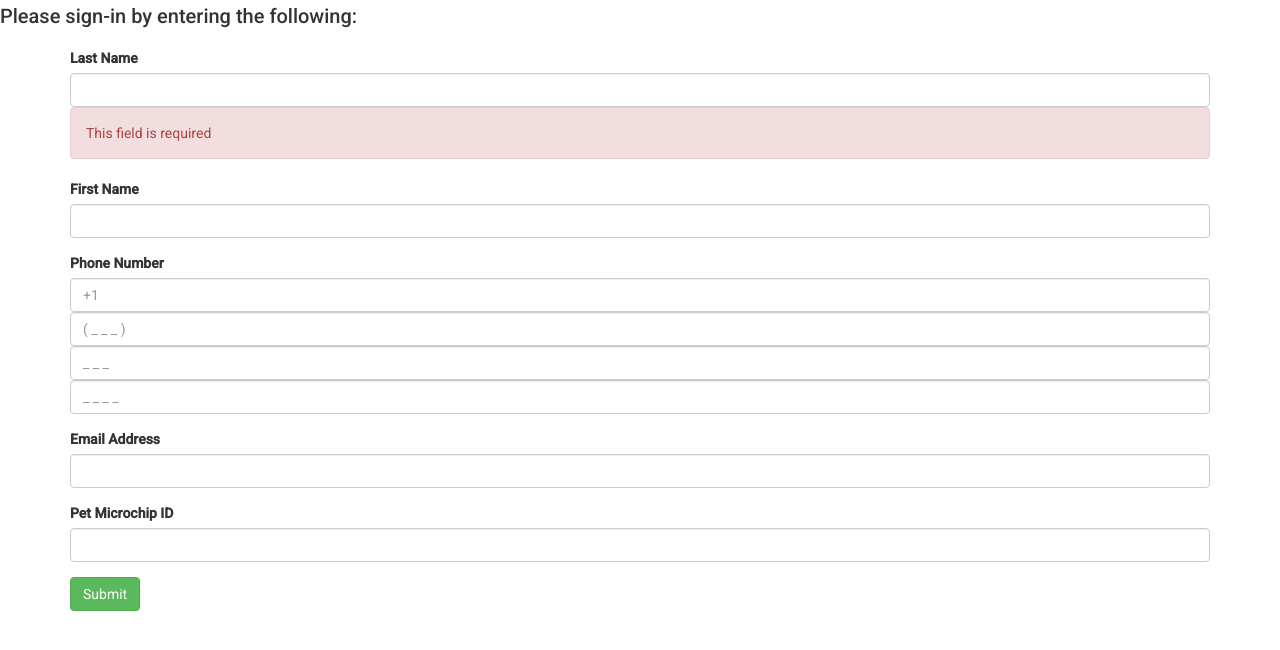
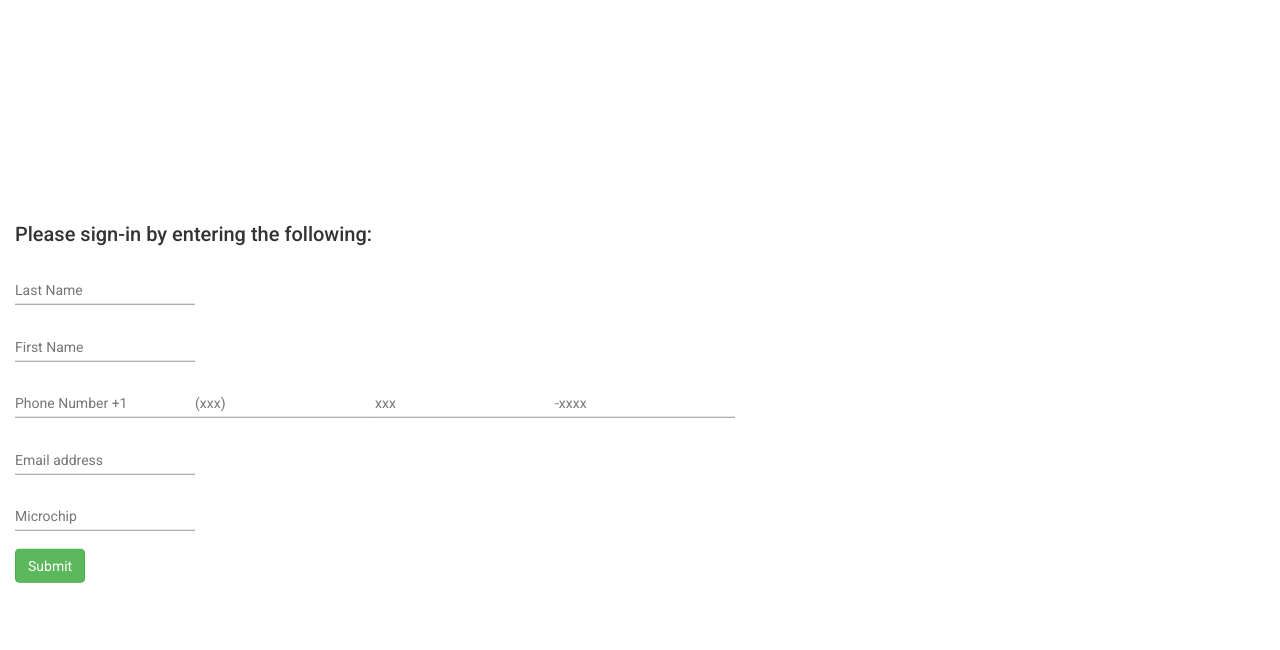
Before and after one commit to jakecastillo/aqs-frontend, an Angular app: page / in a window 1280 px wide. Shown: the top 650 px of the page. Built offline with nearby package versions, Linux system fonts and the light colour scheme.

Commit message:
Angular added

```diff
--- a/src/app/back-display/back-display.component.css
+++ /dev/null
@@ -1,3 +0,0 @@
-table {
-  width: 100%;
-}
--- a/src/app/back-display/back-display.component.html
+++ /dev/null
@@ -1,72 +0,0 @@
-<table mat-table [dataSource]="dataSource" class="mat-elevation-z8">
-  <!-- Name Column -->
-  <ng-container matColumnDef="name">
-    <th mat-header-cell *matHeaderCellDef> Last, First </th>
-    <td mat-cell *matCellDef="let element"> {{element.position}} </td>
-  </ng-container>
-
-  <!-- Pet ID Column -->
-  <ng-container matColumnDef="petID">
-    <th mat-header-cell *matHeaderCellDef> Pet ID </th>
-    <td mat-cell *matCellDef="let element"> {{element.name}} </td>
-  </ng-container>
-
-  <!-- Arrived Selection Column -->
-  <ng-container matColumnDef="select">
-    <th mat-header-cell *matHeaderCellDef>
-      <mat-checkbox (change)="$event ? masterToggle() : null"
-                    [checked]="selection.hasValue() && isAllSelected()"
-                    [indeterminate]="selection.hasValue() && !isAllSelected()"
-                    [aria-label]="checkboxLabel()">
-      </mat-checkbox>
-    </th>
-    <td mat-cell *matCellDef="let row">
-      <mat-checkbox (click)="$event.stopPropagation()"
-                    (change)="$event ? selection.toggle(row) : null"
-                    [checked]="selection.isSelected(row)"
-                    [aria-label]="checkboxLabel(row)">
-      </mat-checkbox>
-    </td>
-  </ng-container>
-
-  <!-- Inspected Selection Column -->
-  <ng-container matColumnDef="select">
-    <th mat-header-cell *matHeaderCellDef>
-      <mat-checkbox (change)="$event ? masterToggle() : null"
-                    [checked]="selection.hasValue() && isAllSelected()"
-                    [indeterminate]="selection.hasValue() && !isAllSelected()"
-                    [aria-label]="checkboxLabel()">
-      </mat-checkbox>
-    </th>
-    <td mat-cell *matCellDef="let row">
-      <mat-checkbox (click)="$event.stopPropagation()"
-                    (change)="$event ? selection.toggle(row) : null"
-                    [checked]="selection.isSelected(row)"
-                    [aria-label]="checkboxLabel(row)">
-      </mat-checkbox>
-    </td>
-  </ng-container>
-
-  <!-- Release Selection Column -->
-  <ng-container matColumnDef="select">
-    <th mat-header-cell *matHeaderCellDef>
-      <mat-checkbox (change)="$event ? masterToggle() : null"
-                    [checked]="selection.hasValue() && isAllSelected()"
-                    [indeterminate]="selection.hasValue() && !isAllSelected()"
-                    [aria-label]="checkboxLabel()">
-      </mat-checkbox>
-    </th>
-    <td mat-cell *matCellDef="let row">
-      <mat-checkbox (click)="$event.stopPropagation()"
-                    (change)="$event ? selection.toggle(row) : null"
-                    [checked]="selection.isSelected(row)"
-                    [aria-label]="checkboxLabel(row)">
-      </mat-checkbox>
-    </td>
-  </ng-container>
-
-  <tr mat-header-row *matHeaderRowDef="displayedColumns"></tr>
-  <tr mat-row *matRowDef="let row; columns: displayedColumns;"
-      (click)="selection.toggle(row)">
-  </tr>
-</table>
--- a/src/app/back-display/back-display.component.ts
+++ /dev/null
@@ -1,45 +0,0 @@
-// import { BackDisplayComponent } from 'app-back-display.component';
-import {SelectionModel} from '@angular/cdk/collections';
-import {Component} from '@angular/core';
-import {MatTableDataSource} from '@angular/material/table';
-
-export interface PeriodicElement {
-  name: string;
-  petID: string;
-}
-
-/**
- * @title Table with selection
- */
-@Component({
-  selector: 'app-back-display',
-  styleUrls: ['back-display.component.css'],
-  templateUrl: 'back-display.component.html',
-})
-export class BackDisplayComponent {
-  displayedColumns: string[] = ['name', 'petID', 'arrived', 'inspected', 'release'];
-  dataSource = new MatTableDataSource<BackDisplayComponent>(this.data);
-  selection = new SelectionModel<BackDisplayComponent>(true, []);
-
-  /** Whether the number of selected elements matches the total number of rows. */
-  isAllSelected() {
-    const numSelected = this.selection.selected.length;
-    const numRows = this.dataSource.data.length;
-    return numSelected === numRows;
-  }
-
-  /** Selects all rows if they are not all selected; otherwise clear selection. */
-  masterToggle() {
-    this.isAllSelected() ?
-        this.selection.clear() :
-        this.dataSource.data.forEach(row => this.selection.select(row));
-  }
-
-  /** The label for the checkbox on the passed row */
-  checkboxLabel(row?: BackDisplayComponent): string {
-    if (!row) {
-      return `${this.isAllSelected() ? 'select' : 'deselect'} all`;
-    }
-    return `${this.selection.isSelected(row) ? 'deselect' : 'select'} row ${row.position + 1}`;
-  }
-}
--- a/src/app/owner-form/owner-form.component.css
+++ b/src/app/owner-form/owner-form.component.css
@@ -0,0 +1,8 @@
+.container{
+    position: fixed;
+    top: 50%;
+    left: 50%;
+    -webkit-transform: translate(-50%, -50%);
+    transform: translate(-50%, -50%);
+    width:100%;
+   }
--- a/src/app/owner-form/owner-form.component.html
+++ b/src/app/owner-form/owner-form.component.html
@@ -1,46 +1,58 @@
-<h2>Please sign-in by entering the following:</h2>
-
 <div class="container">
+  <h2>Please sign-in by entering the following:</h2>
   <form>
     <!-- Last Name -->
-    <div class="form-group">
-      <label for="lastname">Last Name</label>
-      <input type="text" class="form-control" id="lastname" required>
-      <div class="alert alert-danger">    <!-- TODO: Implement error message if input has been left blank after submission -->
-        This field is required
-      </div>
-    </div>
+    <form class="example-form">
+      <mat-form-field class="example-full-width">
+        <mat-label>Last Name</mat-label>
+        <input matInput placeholder="Doe" value="">
+      </mat-form-field>
+      </form>
 
     <!-- First Name -->
-    <div class="form-group">
-      <label for="firstname">First Name</label>
-      <input type="text" class="form-control" id="firstname" required>
-    </div>
+    <form class="example-form">
+      <mat-form-field class="example-full-width">
+        <mat-label>First Name</mat-label>
+        <input matInput placeholder="John" value="">
+      </mat-form-field>
+      </form>
 
     <!-- Phone Number -->
-    <div class="form-group">
-      <label for="areaCode">Phone Number</label>
-      <input type="text" class="form-control" placeholder="+1" maxlength="3" id="areaCode" required>
-      <input type="text" class="form-control" placeholder="( _ _ _ )" maxlength="3" id="areaCode" required>
-      <input type="text" class="form-control" placeholder="_ _ _" maxlength="3" id="phone3" required>
-      <input type="text" class="form-control" placeholder="_ _ _ _" maxlength="4" id="phone4" required>
-    </div>
+    <form class="example-form">
+      <mat-form-field class="example-full-width">
+        <mat-label>Phone Number +1</mat-label>
+        <input matInput placeholder="+1" value="">
+      </mat-form-field>
+      <mat-form-field class="example-full-width">
+        <mat-label>(xxx)</mat-label>
+        <input matInput placeholder="(xxx)" value="">
+      </mat-form-field>
+      <mat-form-field class="example-full-width">
+        <mat-label>xxx</mat-label>
+        <input matInput placeholder="xxx" value="">
+      </mat-form-field>
+      <mat-form-field class="example-full-width">
+        <mat-label>-xxxx</mat-label>
+        <input matInput placeholder="-xxxx" value="">
+      </mat-form-field>
+      </form>
 
     <!-- Email -->
-    <div class="form-group">
-      <label for="email">Email Address</label>
-      <input type="text" class="form-control" id="email" required>
-    </div>
+    <form class="example-form">
+      <mat-form-field class="example-full-width">
+        <mat-label>Email address</mat-label>
+        <input matInput placeholder="example@example.com" value="">
+      </mat-form-field>
+      </form>
 
     <!-- Pet Microchip-->
-    <div class="form-group">
-      <label for="microchip">Pet Microchip ID</label>
-      <input type="text" class="form-control" id="microchip">
-    </div>
-
+    <form class="example-form">
+      <mat-form-field class="example-full-width">
+        <mat-label>Microchip</mat-label>
+        <input matInput placeholder="FDXA chip" value="">
+      </mat-form-field>
+    </form>
     <!-- Submit form -->
     <button type="submit" class="btn btn-success">Submit</button>
-  </form>
-</div>
 
 <router-outlet></router-outlet>
--- a/src/app/owner-form/owner-form.component.ts
+++ b/src/app/owner-form/owner-form.component.ts
@@ -1,11 +1,14 @@
 import { Component } from '@angular/core';
 import { Owner } from '../owner';
+import { MatInputModule } from '@angular/material/input'
 
 @Component({
+
   selector: 'app-owner-form',
   templateUrl: './owner-form.component.html',
   styleUrls: ['./owner-form.component.css']
 })
+
 export class OwnerFormComponent {
 
   names = ['John Doe', 'Jane Doe'];
```
Also changed, not shown: src/app/app.module.ts (+90 -3 lines), 1 other file (tests, documents, lock files or other folders).
